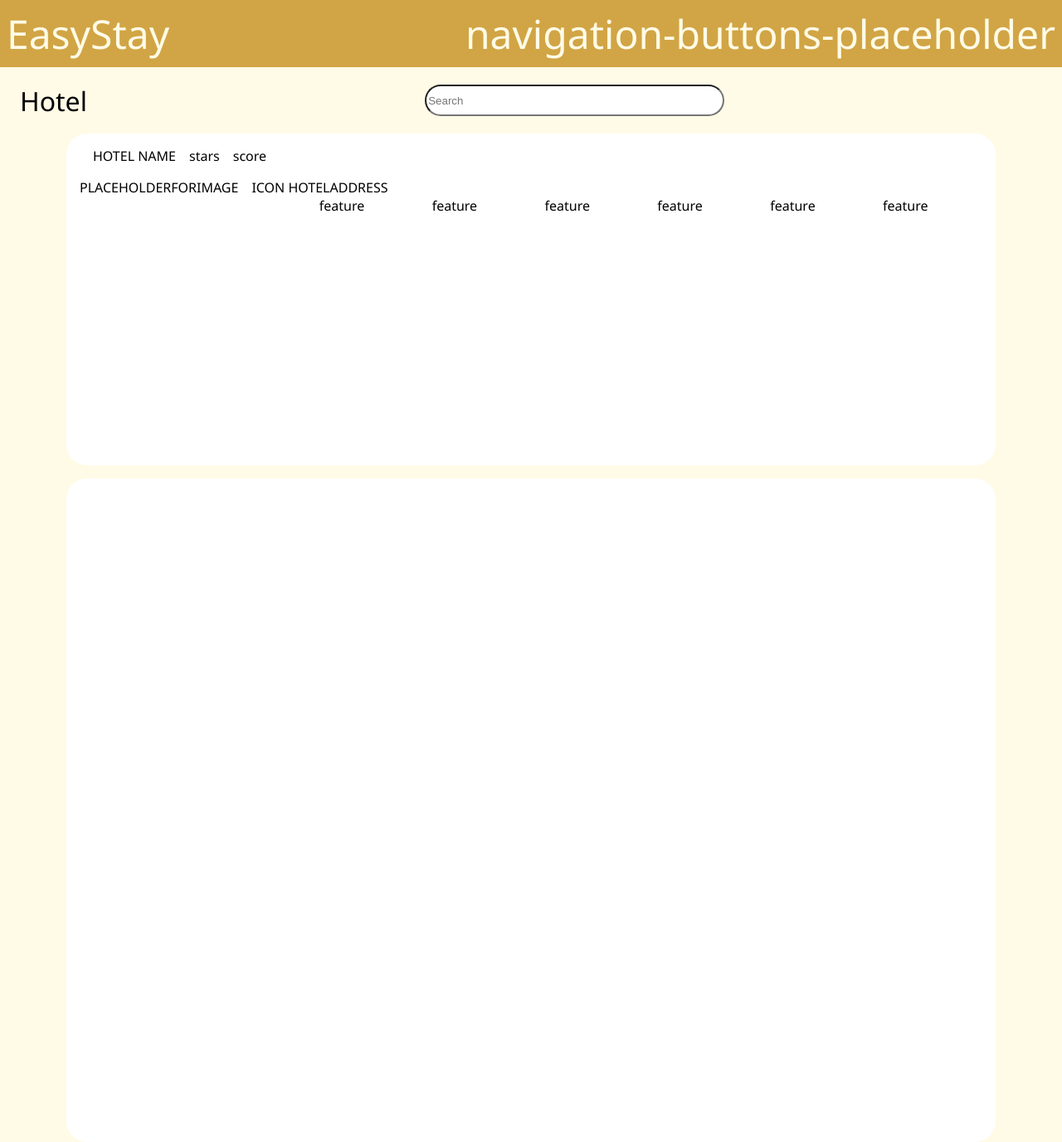
After one commit to Kirayy123/EasyStay, a Django app: page /easystay/hotels/hoteldetails/ in a window 1280 px wide. The commit adds this page. Shown: the whole page at 83% size. Run offline with Django 5.2, Linux system fonts and the light colour scheme.

Commit message:
hotel details html template and css added ; inlcuded media directory in settings.py

```diff
--- a/EasyStay/urls.py
+++ b/EasyStay/urls.py
@@ -7,4 +7,5 @@ urlpatterns = [
     path('Uregister/', views.user_register, name="user_register"),
     path('Mregister/', views.manager_register, name="manager_register"),
     path('search/', views.search_home, name="search_home"),
+    path('hotels/hoteldetails/', views.hotel_details, name="hotel_details"),
 ]
--- a/EasyStay/views.py
+++ b/EasyStay/views.py
@@ -84,4 +84,4 @@ def search_home(request):
     return render(request, 'search/home.html')
 
 def hotel_details(request):
-    return render(request, 'hotels/hoteldetails/html')
+    return render(request, 'hotels/hotel_details.html')
--- /dev/null
+++ b/static/css/hotelpagestyle.css
@@ -0,0 +1,98 @@
+
+
+body, html {
+    height: 100%;
+    margin: 0;
+    font-family: 'Segoe UI', Tahoma, Geneva, Verdana, sans-serif;
+    background: #fffbe7; /* Light yellow background */
+    display: flex;
+    flex-direction: column;
+}
+.header-bar{
+    font-size: 3rem;
+    display: flex;
+    flex-direction: row;
+    justify-content: space-between;
+    height: 80px;
+    align-items: center;
+    background: #d1a545;
+    color: #fffbe7; /* Warm yellow for title */
+    padding: 0.5rem;
+}
+
+.content-header{
+    display: flex;
+    flex-direction: row;
+    height: 80px;
+    align-items: center;
+    padding-left: 1.5rem;
+    font-size: 2rem;
+}
+.content-header div{
+    display: flex;
+    justify-content: center;
+    flex: 1;
+}
+.content-header input{
+    width: 30%;
+    height: 2rem;
+    border-radius: 30px;
+    min-width: 200px;
+}
+.content-surrounding{
+    background: #fffbe7; /* Light yellow background */
+    flex: 1 1 auto;
+}
+.content-pane, .room-list {
+    display: flex;
+    flex-direction: column;
+    margin: 0px 5rem;
+    height: 100%;
+    background: #fff;
+    border-radius: 25px;
+}
+.summary{
+    display: flex;
+    flex-direction: column;
+    height: 40%;
+    flex: 1 1 auto;
+    min-height: 400px;
+}
+.summary-header{
+    display: flex;
+    flex-direction: row;
+    padding: 1rem;
+    align-items:flex-start;
+    height: fit-content;
+}
+.summary-header label{
+    padding-left: 1rem;
+}
+.summary-body{
+    display: flex;
+    flex-direction: row;
+    padding-left: 1rem;
+}
+.hotel-description{
+    flex-direction: column;
+    size: 100%;
+    flex: 1 1 auto;
+    padding-left: 1rem;
+}
+.hotel-address{
+    flex-direction: row;
+    align-items: flex-start;
+}
+
+.features{
+    display: flex;
+    flex-direction: row;
+    justify-content: space-evenly;
+    align-items: center;
+    width: 100%;
+}
+.room-list{
+    margin-top: 1rem;
+    height: 800px;
+    flex: 1 1 auto;
+}
--- /dev/null
+++ b/templates/hotels/hotel_details.html
@@ -0,0 +1,44 @@
+{% extends "hotels/hotel_template.html" %}
+
+{% block content_pane %}
+<div class="content-pane">
+    <div class="summary" >
+        <div class="summary-header">
+            <label>HOTEL NAME</label>
+            <label>stars</LABEL>
+            <label>score</label>
+        </div>
+        <div class="summary-body">
+            <div class="hotel-image">PLACEHOLDERFORIMAGE</div>
+            <div class="hotel-description">
+                <div class="hotel_address">
+                    <label>ICON</label>
+                    <label>HOTELADDRESS</label>
+                </div>
+
+                <div class="features">
+                    <label>feature</label>
+                    <label>feature</label>
+                    <label>feature</label>
+                    <label>feature</label>
+                    <label>feature</label>
+                    <label>feature</label>
+
+                </div>
+                <div class="reviews">
+
+                </div>
+
+            </div>
+
+        </div>
+    </div>
+
+</div>
+<div class="room-list">
+    <ul>
+
+    </ul>
+</div>
+
+{% endblock %}
--- /dev/null
+++ b/templates/hotels/hotel_template.html
@@ -0,0 +1,32 @@
+<!DOCTYPE html>
+<html lang="en">
+    {% load static %}
+<head>
+    <meta charset="UTF-8">
+    <meta name="viewport" content="width=device-width, initial-scale=1.0">
+    <link href="{% static 'css/hotelpagestyle.css' %}" rel="stylesheet">
+    <title>EasyStay</title>
+</head>
+<body>
+
+    <div class="header-bar">
+        <label>EasyStay</label>
+        <label>navigation-buttons-placeholder</label>
+    </div>
+    {% block content_surrounding %}
+    <div class="content-surrounding">
+        <div class="content-header">
+            <label>Hotel</label>
+            <div>
+                <input type="text" placeholder="Search"/>
+            </div>
+        </div>
+        <div>
+            {% block content_pane %}
+            {% endblock%}
+        </div>
+    </div>
+    {% endblock %}
+
+</body>
+</html>
--- a/templates/login/manager_register.html
+++ b/templates/login/manager_register.html
@@ -19,6 +19,5 @@
             <p><input type="submit" value="Confirm" class="submit-button"/></p>
         </form>
         <div class="return-button"><a href="{% url 'manager_login' %}">Return</a></div>
-
     </div>
 </body>
--- a/templates/login/user_login.html
+++ b/templates/login/user_login.html
@@ -2,9 +2,9 @@
 
 {% block welcome_message %}
     {% if from_url == "user_register" %}
-        <div class="welcome-message">Register Successfully, Your Account Number is: {{ user_id }}</div>
+        <div class="welcome-message">Registered Successfully, Your Account Number is: {{ user_id }}</div>
     {% else %}
-        <div class="welcome-message">To Book Hotle, Please Login Here!</div>
+        <div class="welcome-message">To Book Hotel, Please Login Here!</div>
         <div class="welcome-message2">
             Or Click Here to Login as <a href="{% url "manager_login" %}">HotelManager</a>
         </div>
```
Also changed, not shown: AATP/settings.py (+7 -1 lines), templates/hotels/hoteldetails.html (deleted, +0 -11 lines).
